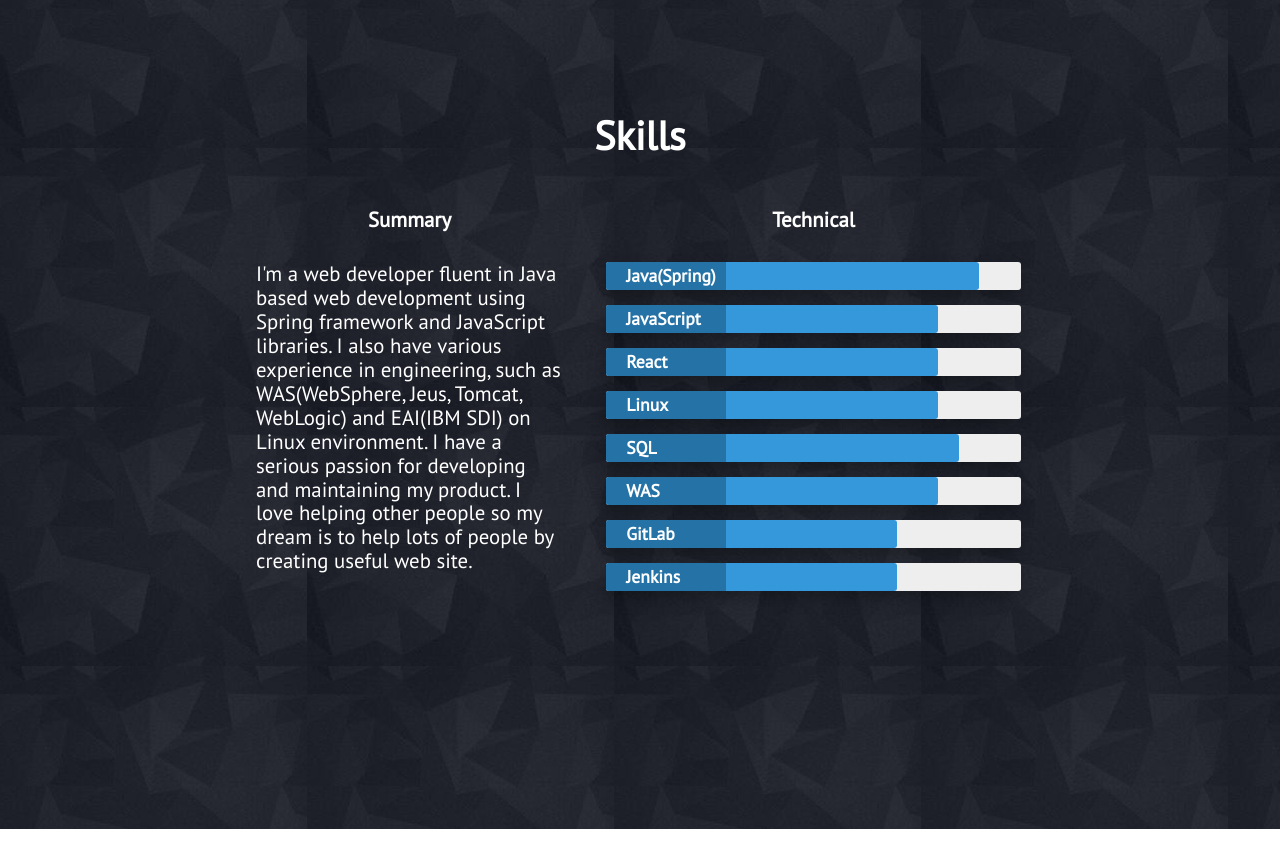
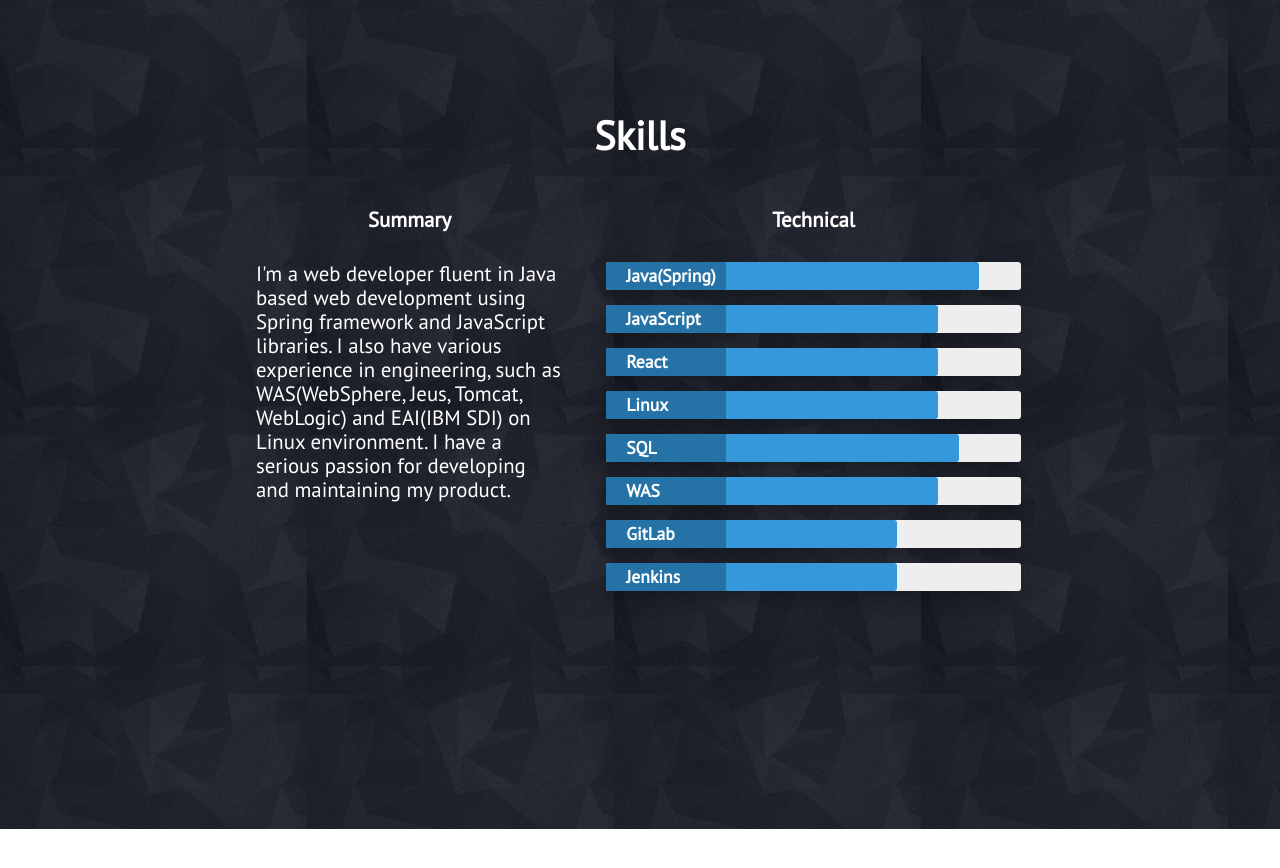
Before and after one commit to BoxerChoi/Portfolio, a Jekyll site: the page built from index.html, in a window 1280 px wide and 900 px high, scrolled down 2071 px. Shown: the top 868 px of the window. Built offline with Jekyll 4.4.1, drawn with Linux system fonts in a browser that asks for light colours; nearby versions of some CDN libraries; some of the changed text lies outside the part shown.

Commit message:
202406192100

```diff
--- a/_includes/skills.html
+++ b/_includes/skills.html
@@ -9,7 +9,7 @@
                     <h3 class="center-align skills-subsection">Summary</h3>
                     <p class="paragraph-text left-align">
                         I'm a web developer fluent in Java based web development using Spring framework and JavaScript libraries.
-                        I also have various experience in engineering, such as WAS(WebSphere, Jeus, Tomcat, WebLogic) and EAI(IBM SDI) on Linux environment. I have a serious passion for developing and maintaining my product. I love helping other people so my dream is to help lots of people by creating useful web site.
+                        I also have various experience in engineering, such as WAS(WebSphere, Jeus, Tomcat, WebLogic) and EAI(IBM SDI) on Linux environment. I have a serious passion for developing and maintaining my product.
                     </p>
                 </div>
                 <div class="technical-skills">
--- a/assets/js/projects.js
+++ b/assets/js/projects.js
@@ -16,7 +16,7 @@ let render_projects = (slug) => {
       demo: false,
       technologies: ["React", "Rest-API"],
       description:
-        "Enjoy News ariticle and daily schedule manager while having coffee break",
+        "Enjoy News ariticle and daily schedule manager while having coffee break.",
       categories: ["featured", "webdev"],
     },
     {
@@ -26,7 +26,7 @@ let render_projects = (slug) => {
       demo: false,
       technologies: ["Spring-boot", "React"],
       description:
-        "You can receive automatic error report. This is availble on Windows and Linux platform",
+        "You can receive automatic error report. This is availble on Windows and Linux platform.",
       categories: ["featured", "tools"],
     },
   ];
```
Also changed, not shown: assets/images/collage.jpg (deleted), assets/images/data-destroyer.png (deleted), assets/images/elementary.png (deleted), assets/images/google-cloud-backup.png (deleted), assets/images/koalamate.png (deleted), assets/images/mentors.jpg (deleted), assets/images/mobile-landscape.jpg (deleted), assets/images/mpw.jpg (deleted), assets/images/nextcloud-enc.png (deleted), assets/images/old-lcd.jpg (deleted), assets/images/pi-cloud.jpg (deleted), assets/images/python-chat.png (deleted), assets/images/raspberry-pi-monitor.png (deleted), assets/images/right-open-mini.svg (deleted), 3 more files.
